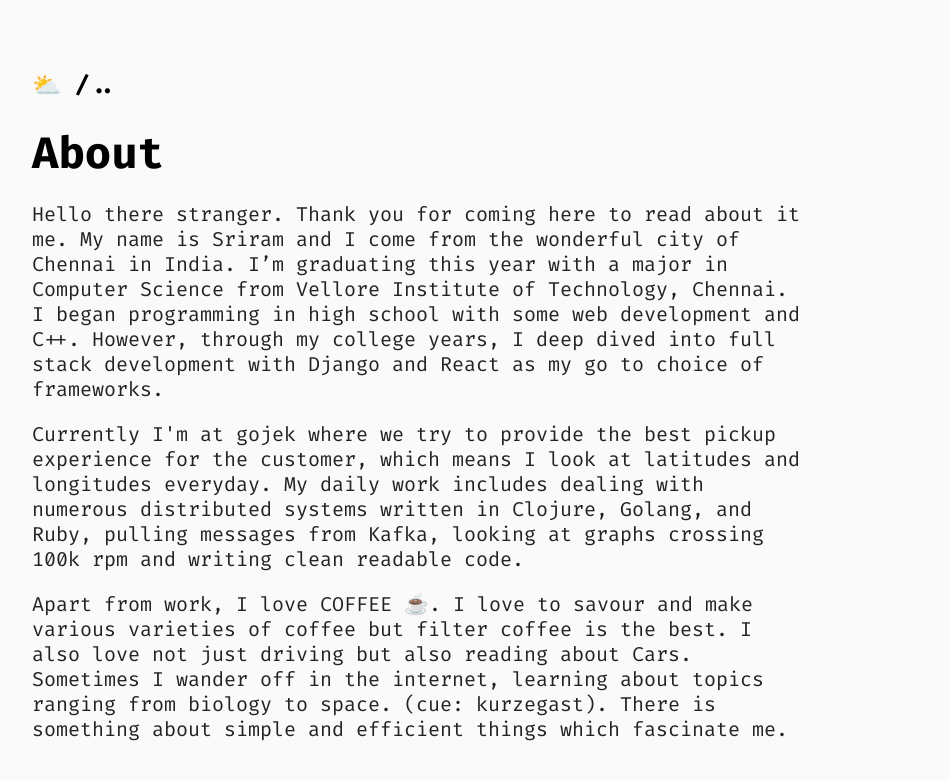
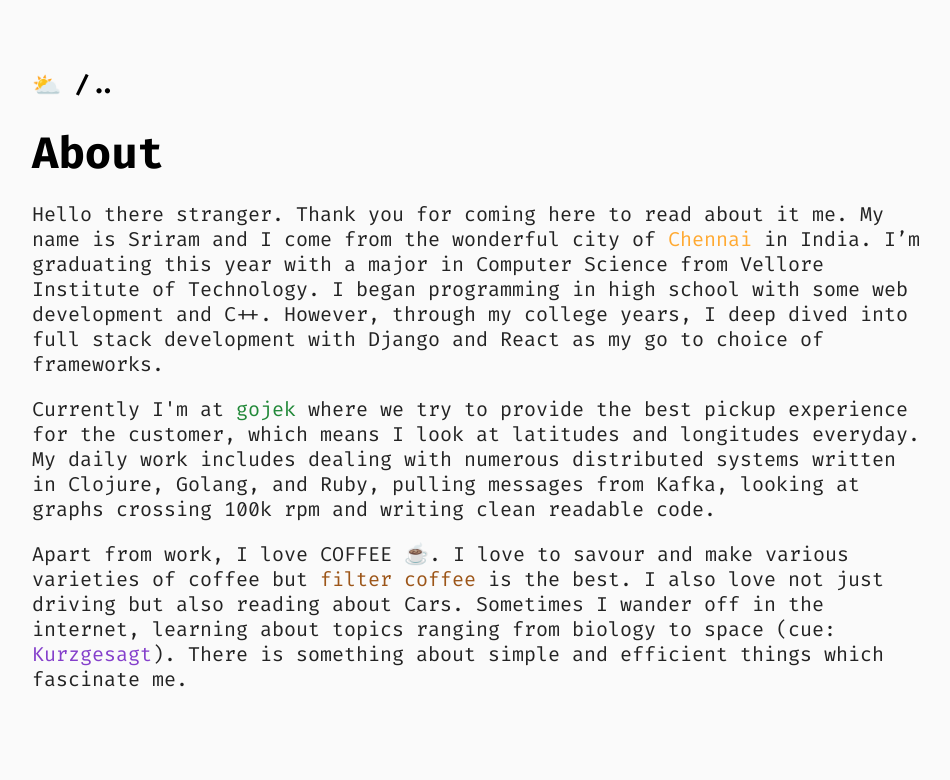
Before and after one commit to digi0ps/.com, a React (Create React App) app: page /whoami in a window 1280 px wide. Shown: the top 780 px of the page, without its empty margins (38-988 px from the left). Built offline with nearby package versions, Linux system fonts and the light colour scheme.

Commit message:
Add links to whoami

```diff
--- a/package.json
+++ b/package.json
@@ -7,6 +7,7 @@
     "@testing-library/jest-dom": "^4.2.4",
     "@testing-library/react": "^9.3.2",
     "@testing-library/user-event": "^7.1.2",
+    "node-sass": "^4.14.1",
     "react": "^16.13.1",
     "react-dom": "^16.13.1",
     "react-feather": "^2.0.8",
--- a/src/components/common/outside-link.jsx
+++ b/src/components/common/outside-link.jsx
@@ -5,15 +5,23 @@ const COLORS = {
   twitter: "#1DA1F2",
   github: "#199B3D",
   linkedin: "#006097",
+  kurzgesagt: "#843FCB",
+  chennai: "#ffa931",
+  coffee: "#9c5518",
+  gojek: "#218838",
 };
 
 function OutsideLink({ href, children, color }) {
+  const style = {
+    color: COLORS[color || children.toLowerCase()],
+  };
+
   return (
     <a
       className="outside-link"
       href={href}
       target="_blank"
-      style={{ color: COLORS[color] }}
+      style={style}
       rel="noopener noreferrer"
     >
       {children}
--- a/src/components/whoami/index.jsx
+++ b/src/components/whoami/index.jsx
@@ -1,6 +1,6 @@
 import React from "react";
 import "./whoami.sass";
-import { BackToHome } from "../common";
+import { BackToHome, OLA } from "../common";
 
 function About() {
   return (
@@ -12,28 +12,37 @@ function About() {
       <article>
         <p>
           Hello there stranger. Thank you for coming here to read about it me.
-          My name is Sriram and I come from the wonderful city of Chennai in
+          My name is Sriram and I come from the wonderful city of{" "}
+          <OLA href="https://en.wikipedia.org/wiki/Chennai">Chennai</OLA> in
           India. I’m graduating this year with a major in Computer Science from
-          Vellore Institute of Technology, Chennai. I began programming in high
-          school with some web development and C++. However, through my college
-          years, I deep dived into full stack development with Django and React
-          as my go to choice of frameworks.
+          Vellore Institute of Technology. I began programming in high school
+          with some web development and C++. However, through my college years,
+          I deep dived into full stack development with Django and React as my
+          go to choice of frameworks.
         </p>
         <p>
-          Currently I'm at gojek where we try to provide the best pickup
-          experience for the customer, which means I look at latitudes and
-          longitudes everyday. My daily work includes dealing with numerous
-          distributed systems written in Clojure, Golang, and Ruby, pulling
-          messages from Kafka, looking at graphs crossing 100k rpm and writing
-          clean readable code.
+          Currently I'm at <OLA href="https://www.gojek.io/">gojek</OLA> where
+          we try to provide the best pickup experience for the customer, which
+          means I look at latitudes and longitudes everyday. My daily work
+          includes dealing with numerous distributed systems written in Clojure,
+          Golang, and Ruby, pulling messages from Kafka, looking at graphs
+          crossing 100k rpm and writing clean readable code.
         </p>
         <p>
           Apart from work, I love COFFEE ☕️. I love to savour and make various
-          varieties of coffee but filter coffee is the best. I also love not
-          just driving but also reading about Cars. Sometimes I wander off in
-          the internet, learning about topics ranging from biology to space.
-          (cue: kurzegast). There is something about simple and efficient things
-          which fascinate me.
+          varieties of coffee but{" "}
+          <OLA
+            href="https://en.wikipedia.org/wiki/Indian_filter_coffee"
+            color="coffee"
+          >
+            filter coffee
+          </OLA>{" "}
+          is the best. I also love not just driving but also reading about Cars.
+          Sometimes I wander off in the internet, learning about topics ranging
+          from biology to space (cue:{" "}
+          <OLA href="https://www.youtube.com/user/Kurzgesagt">Kurzgesagt</OLA>).
+          There is something about simple and efficient things which fascinate
+          me.
         </p>
       </article>
     </div>
--- a/src/components/work/index.jsx
+++ b/src/components/work/index.jsx
@@ -12,13 +12,17 @@ function Work() {
         <BackToHome />
         <h1 className="standard">Work</h1>
       </header>
+
       <h2 className="standard">Experience</h2>
       <section>
         {WORK.map((exp) => (
           <Item {...exp} />
         ))}
       </section>
-      <h2 className="standard">Projects</h2>
+
+      <h2 className="standard" id="projectsHeader">
+        Projects
+      </h2>
       <section>
         {PROJECTS.map((exp) => (
           <Item {...exp} />
--- a/src/components/work/work.sass
+++ b/src/components/work/work.sass
@@ -15,6 +15,10 @@
         font-size: 1.4rem
         color: #4a4a4a
 
+main.work
+    #projectsHeader
+        margin-top: 3rem
+
 .dark
     .title
         color: #ffffff
--- a/src/index.css
+++ b/src/index.css
@@ -66,13 +66,13 @@ svg {
 
 @media only screen and (max-device-width: 1200px) {
   body {
-    width: 50%;
+    width: 60%;
   }
 }
 
 @media only screen and (max-device-width: 800px) {
   body {
-    width: 60%;
+    width: 70%;
   }
 }
 
```
Also changed, not shown: 1 other file (tests, documents, lock files or other folders).
